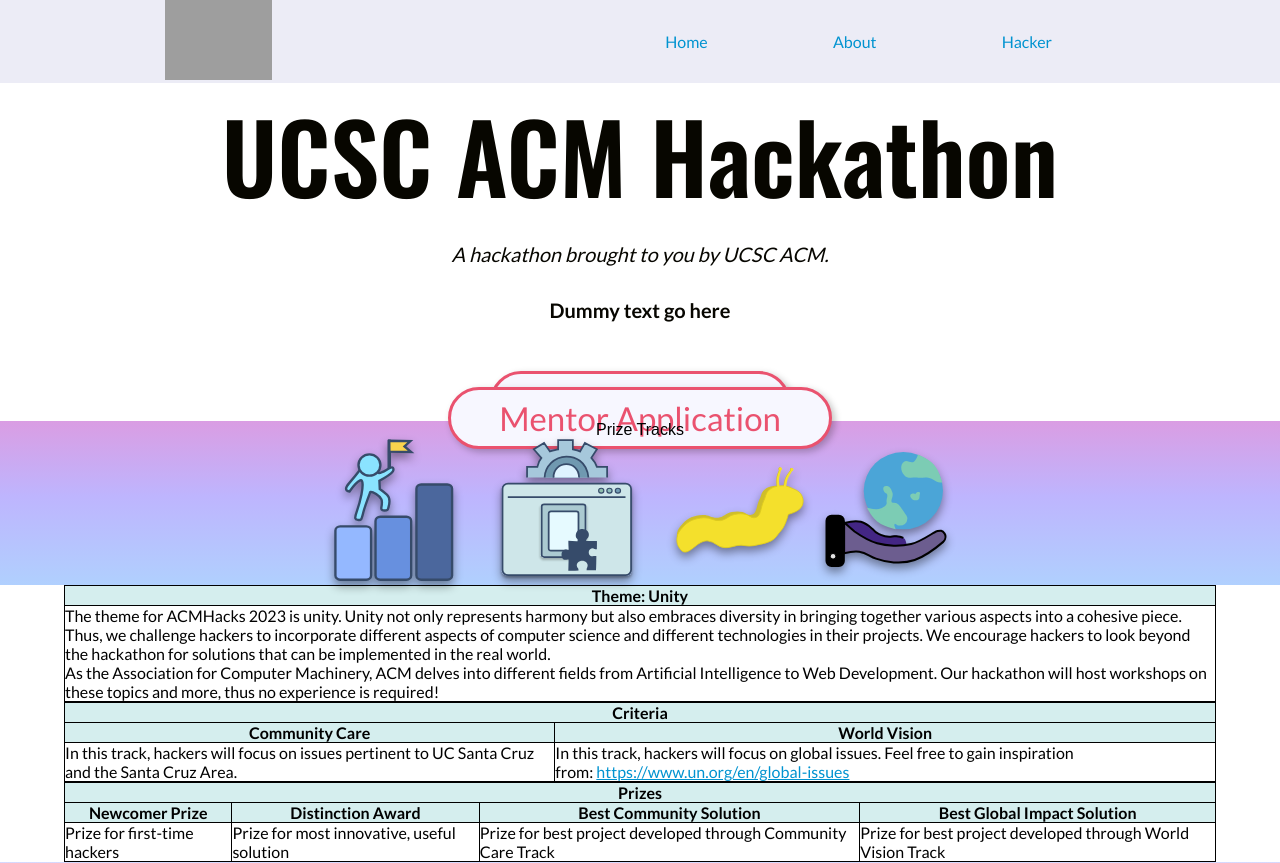
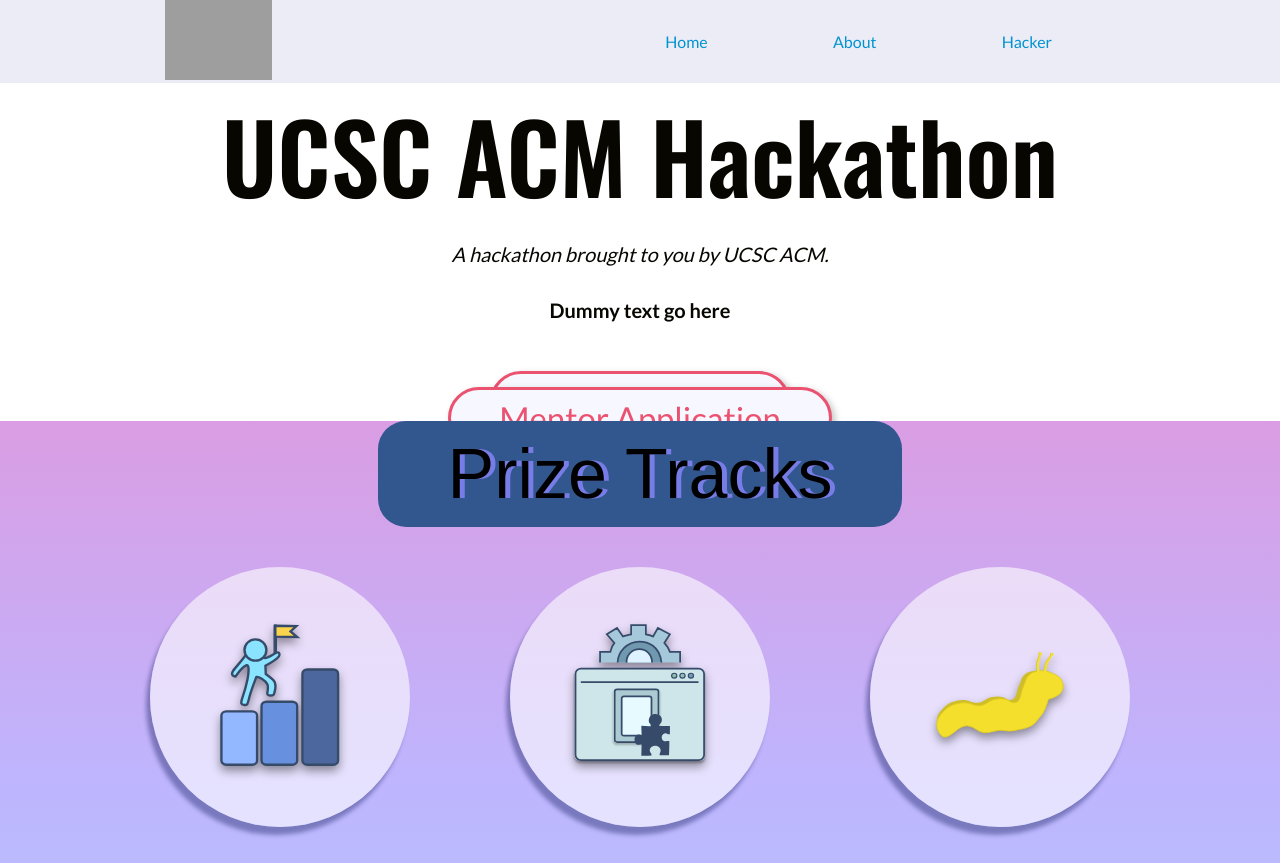
Before and after one commit to russellelliott/UCSC-ACM-Hackathon-Website, a React (Create React App) app: page / in a window 1280 px wide. Shown: the top 863 px of the page. Built offline with nearby package versions, Linux system fonts and the light colour scheme; grey boxes are pictures that could not be loaded.

Commit message:
css fixed, bit i might use something else

```diff
--- a/src/components/PrizeTracks/PrizeTracks.css
+++ b/src/components/PrizeTracks/PrizeTracks.css
@@ -10,7 +10,7 @@
       display: flex;
       justify-content: center;
     }
-      .prizeTracks__container {
+      .prizeTracks__title__container {
         width: 524px;
         max-width: 90%;
         height: 106px;
@@ -20,7 +20,7 @@
         justify-content: center;
         align-items: center;
       }
-        .prizeTracks--header {
+        .prizeTracks__title__container--header {
           /*@include typography.title;*/
           font-size: 70px;
           text-shadow: 5px 0px #777CE7;
@@ -34,7 +34,7 @@
       max-width: 1600px;
       align-items: center;
         }
-        .prizeTracks__container {
+        .prizeTracks__images__container {
         margin: 40px 50px;
         width: 20vw;
         height: 20vw;
@@ -48,7 +48,7 @@
         position: relative;
         box-shadow: -4px 8px 4px rgba(20, 28, 94, 0.4);
         }
-        .prizeTracks--hover {
+        .prizeTracks__images__container--hover {
           background-color: #162C7B;
           opacity: 0.76;
           color: white;
@@ -64,7 +64,7 @@
           font-style: italic;
           text-align: center;
         }
-        .prizeTracks--image {
+        .prizeTracks__images__container--image {
           text-align: center;
         }
 
```
